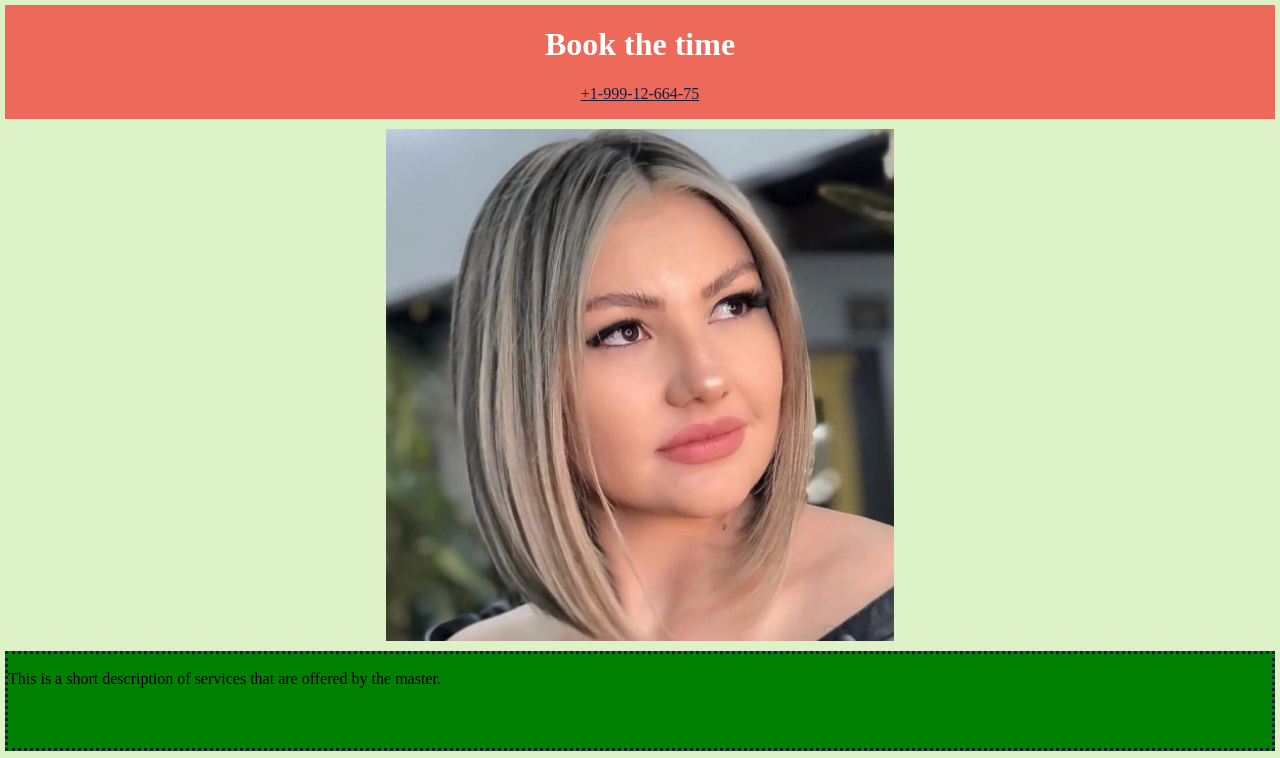
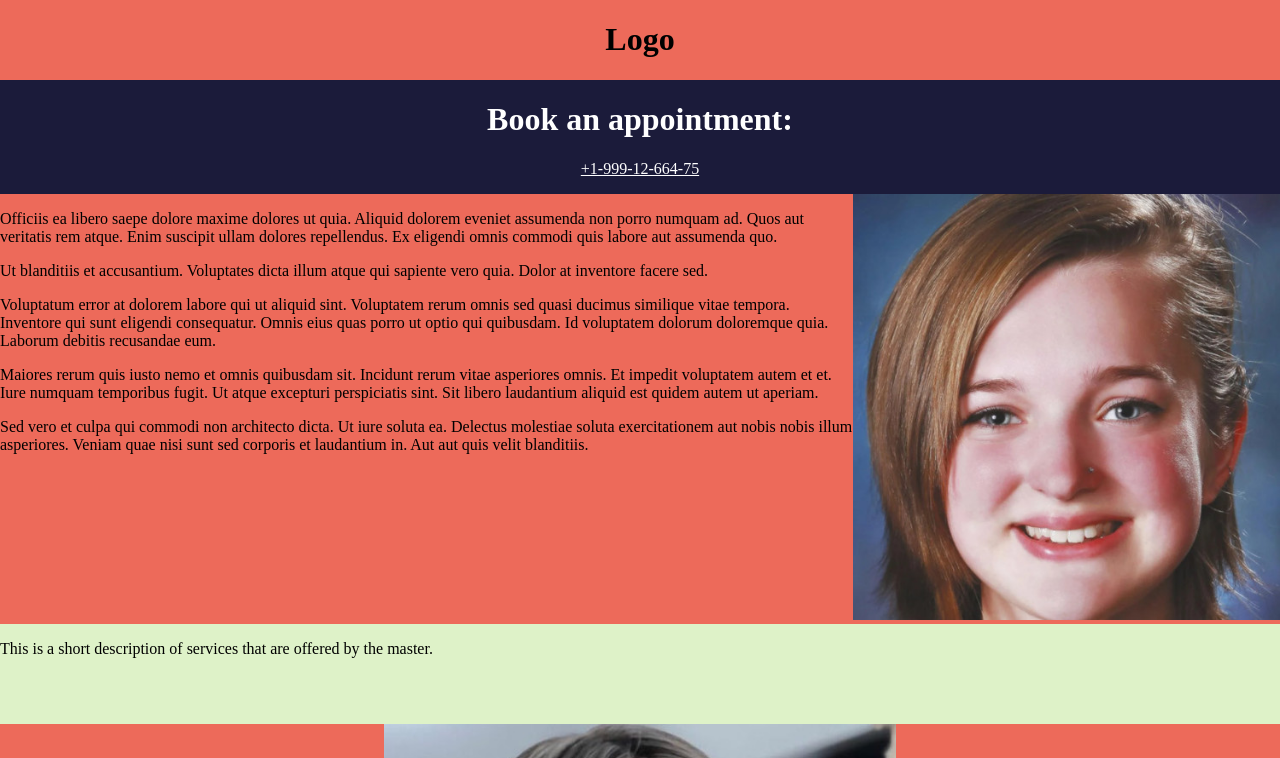
Before and after one commit to angryteach/haircuts, a plain HTML site: page index.html in a window 1280 px wide. Shown: the top 758 px of the page. Drawn offline with Linux system fonts and the light colour scheme.

Commit message:
CSS: reworked my grid by swapping sections to make it a bit more visually appealing. Applied style to call-to-action section. Chose primary (close to tomato) and contrasting (navy blue) colours. HTML: Added another section - Services, and filled master's description with Lorem Ipsum. Updated TODO.md.

```diff
--- a/css/style.css
+++ b/css/style.css
@@ -1,23 +1,24 @@
-/* Fonts */
+/* Basics */
 
-* {
-	color: #1b1b3a;
-}
+
+/* Standard structure */
 
 body {
-	background-color: #def2c8;
+	background-color: #ed6a5a;
 	margin: 0;
 }
 
-h1 {
+header {
+/*	background-color: white;*/
+/*	position: fixed;*/
+	top: 0;
+	width: 100%;
 	text-align: center;
-	color: white;
 }
 
-p {
-	text-align: left;
-	color: black;
-}
+/* Fonts */
+
+
 
 /* Images */
 
@@ -30,11 +31,10 @@ img {
 .wrapper {
 	display: grid;
 	grid-template-columns: repeat(3, 1fr);
-	gap: 10px;
+/*	gap: 10px;*/
 	grid-auto-rows: minmax(100px, auto);
 /*	border: 3px solid; */
 /*	background-color: red; */
-	padding: 5px; /* to see the boxes inside the wrapper */
 }
 
 
@@ -42,18 +42,26 @@ img {
 	grid-column: 1 / 4;
 	grid-row: 1;
 /*	border: 3px dotted;*/
-	background-color: #ed6a5a;
+	background-color: #1b1b3a;
 	color: white;
+/*	padding-top: 70px;*/
 }
 
-.call-to-action p {
+.call-to-action h1 {
 	color: white;
 	text-align: center;
 }
 
+.call-to-action p {
+	text-align: center;
+}
+
+.call-to-action a {
+	color: white;
+}
 .carousel {
 	grid-column: 1 / 4;
-	grid-row: 2;
+	grid-row: 4;
 /*	border: 3px dotted;*/
 /*	background-color: green;*/
 }
@@ -61,20 +69,24 @@ img {
 .services-offered {
 	grid-column: 1 / 4;
 	grid-row: 3;
-	border: 3px dotted;
-	background-color: green;
+/*	border: 3px dotted;*/
+	background-color: #def2c8;
 }
 
 .master-photo {
 	grid-column: 3 / 4;
-	grid-row: 4;
+	grid-row: 2;
 /*	border: 3px dotted;*/
 /*	background-color: lightblue;*/
 }
 
+.master-photo img {
+	width: 100%;
+}
+
 .master-description {
 	grid-column: 1 / 3;
-	grid-row: 4;
+	grid-row: 2;
 /*	border: 3px dotted;*/
 /*	background-color: gray;*/
 }
--- a/index.html
+++ b/index.html
@@ -8,9 +8,13 @@
 
 	<body>
 
+		<header>
+			<h1>Logo</h1>
+		</header>
+
 		<div class="wrapper">
 			<div class="call-to-action">
-				<h1>Book the time</h1>
+				<h1>Book an appointment:</h1>
 				<p><a href="tel:+19681253654">+1-999-12-664-75</a></p>
 			</div>
 
@@ -40,7 +44,18 @@
 				<img src="img/master-main.jpg">
 			</div>
 
-			<div class="master-description">Profile info</div>
+			<div class="master-description">
+
+				<p>Officiis ea libero saepe dolore maxime dolores ut quia. Aliquid dolorem eveniet assumenda non porro numquam ad. Quos aut veritatis rem atque. Enim suscipit ullam dolores repellendus. Ex eligendi omnis commodi quis labore aut assumenda quo.</p>
+
+				<p>Ut blanditiis et accusantium. Voluptates dicta illum atque qui sapiente vero quia. Dolor at inventore facere sed.</p>
+
+				<p>Voluptatum error at dolorem labore qui ut aliquid sint. Voluptatem rerum omnis sed quasi ducimus similique vitae tempora. Inventore qui sunt eligendi consequatur. Omnis eius quas porro ut optio qui quibusdam. Id voluptatem dolorum doloremque quia. Laborum debitis recusandae eum.</p>
+
+				<p>Maiores rerum quis iusto nemo et omnis quibusdam sit. Incidunt rerum vitae asperiores omnis. Et impedit voluptatem autem et et. Iure numquam temporibus fugit. Ut atque excepturi perspiciatis sint. Sit libero laudantium aliquid est quidem autem ut aperiam.</p>
+
+				<p>Sed vero et culpa qui commodi non architecto dicta. Ut iure soluta ea. Delectus molestiae soluta exercitationem aut nobis nobis illum asperiores. Veniam quae nisi sunt sed corporis et laudantium in. Aut aut quis velit blanditiis.</p>
+			</div>
 
 			<div class="certificates">Certificates</div>
 		</div>
```
Also changed, not shown: 1 other file.
